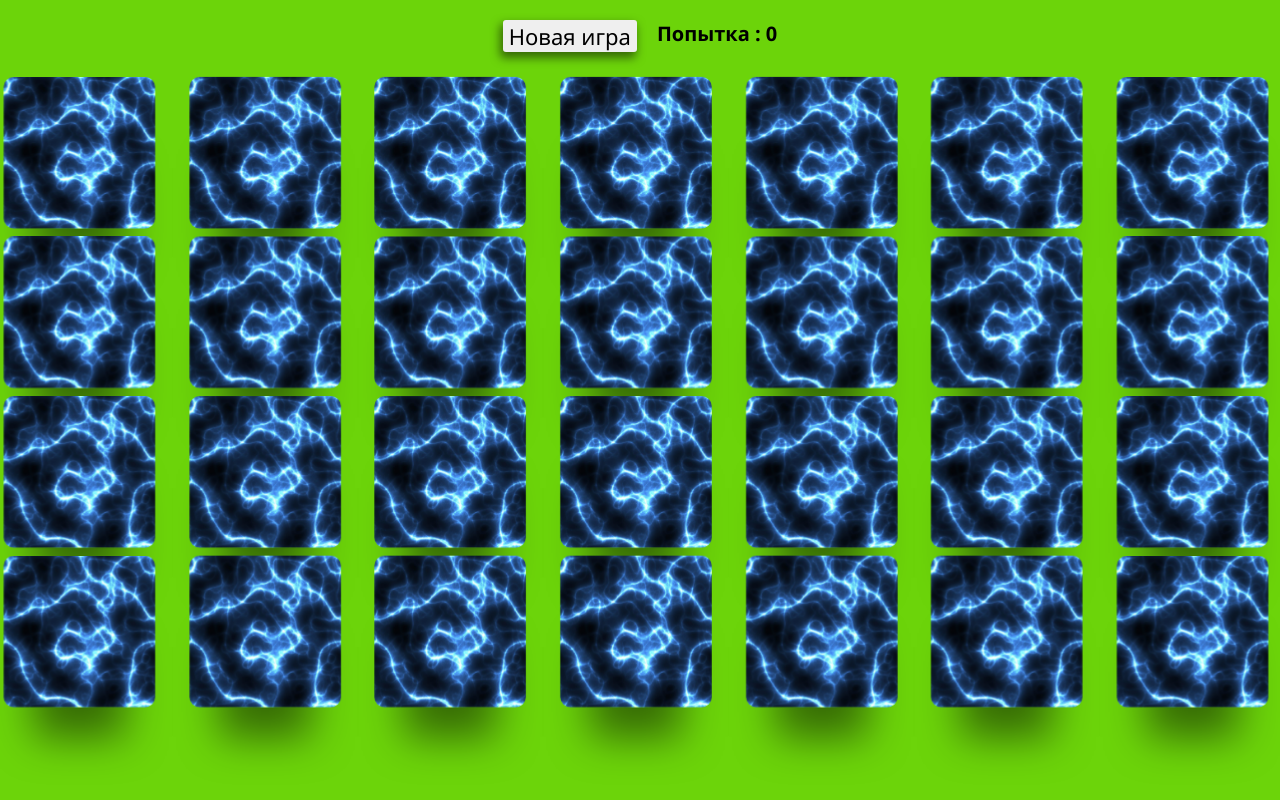
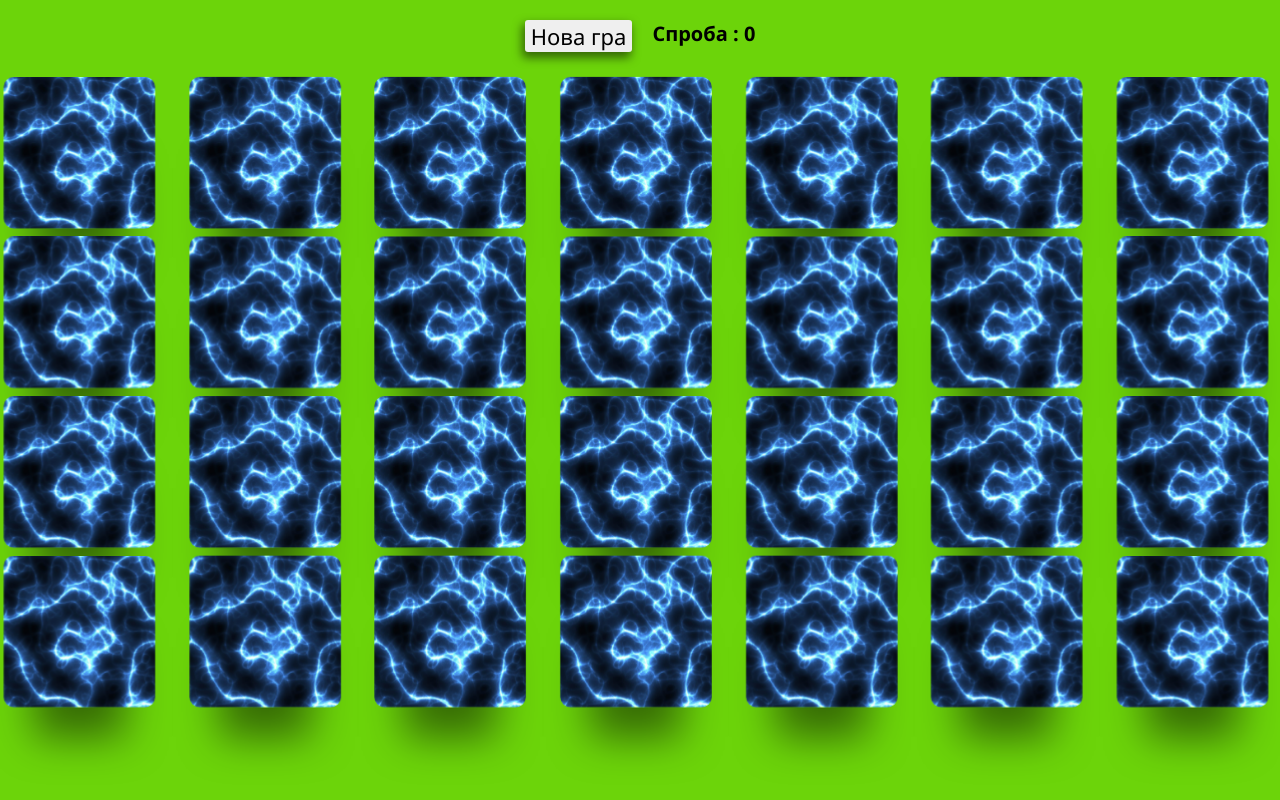
Before and after one commit to Nickkklll/my-mini-app, a plain HTML site: page index.html in a window 1280 px wide. Drawn offline with Linux system fonts and the light colour scheme.

Commit message:
Update index.html

```diff
--- a/index.html
+++ b/index.html
@@ -4,15 +4,15 @@
 <head>
     <meta charset="UTF-8">
     <meta name="viewport" content="width=device-width, initial-scale=1.0">
-    <title>Document</title>
+    <title>Тест на підараса</title>
     <link rel="stylesheet" href="Style/Style.css">
 </head>
 
 <body>
     <div id="controlPanel">
-        <button id="startGame">Новая игра</button>
+        <button id="startGame">Нова гра</button>
         <div id="scoreOutput">
-            Попытка : <span id="atemptNumOutput"></span>
+            Спроба : <span id="atemptNumOutput"></span>
         </div>
     </div>
     <div id="board"></div>
```
